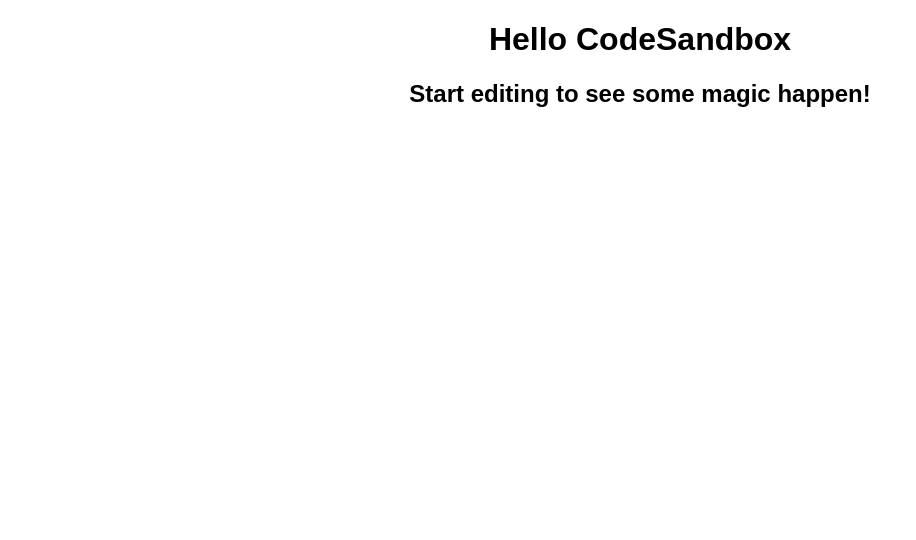
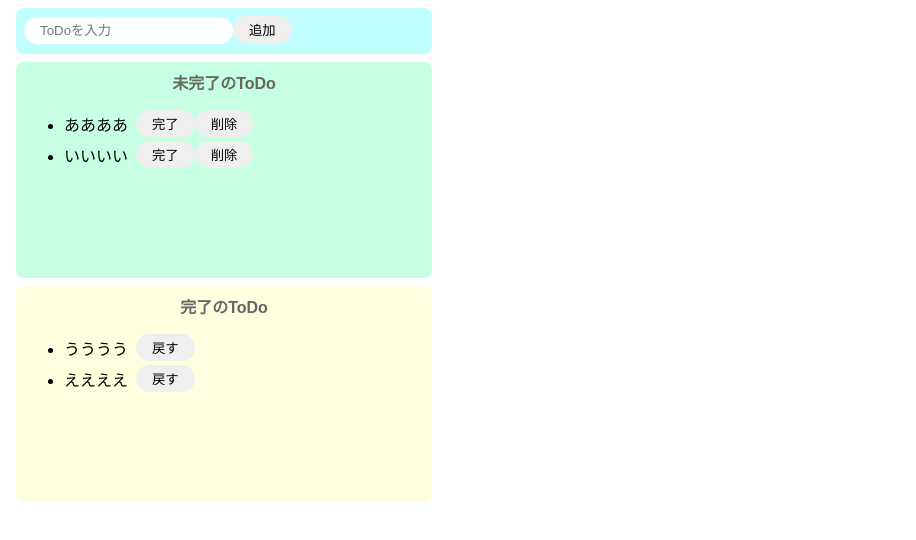
Before and after one commit to nagaiasuka/react-todo, a React (Create React App) app: page / in a window 1280 px wide. Shown: the top 540 px of the page, without its empty margins (0-916 px from the left). Built offline with nearby package versions, Linux system fonts and the light colour scheme.

Commit message:
見た目作成

```diff
--- a/src/App.jsx
+++ b/src/App.jsx
@@ -1,10 +1,47 @@
+import React, { useState } from "react";
 import "./styles.css";
 
-export default function App() {
+export const App = () => {
+  const [incompleteTodos, setIncompleteTodos] = useState([
+    "ああああ",
+    "いいいい"
+  ]);
+  const [completeTodos, setCompleteTodos] = useState(["うううう", "ええええ"]);
   return (
-    <div className="App">
-      <h1>Hello CodeSandbox</h1>
-      <h2>Start editing to see some magic happen!</h2>
-    </div>
+    <>
+      <div className="input-area">
+        <input placeholder="ToDoを入力" />
+        <button>追加</button>
+      </div>
+
+      <div className="incomplete-area">
+        <p className="title">未完了のToDo</p>
+        <ul>
+          {incompleteTodos.map((todo) => {
+            return (
+              <div key={todo} className="list-row">
+                <li>{todo}</li>
+                <button>完了</button>
+                <button>削除</button>
+              </div>
+            );
+          })}
+        </ul>
+      </div>
+
+      <div className="complete-area">
+        <p className="title">完了のToDo</p>
+        <ul>
+          {completeTodos.map((todo) => {
+            return (
+              <div className="list-row">
+                <li>{todo}</li>
+                <button>戻す</button>
+              </div>
+            );
+          })}
+        </ul>
+      </div>
+    </>
   );
-}
+};
--- a/src/index.js
+++ b/src/index.js
@@ -1,12 +1,6 @@
 import { StrictMode } from "react";
 import ReactDOM from "react-dom";
 
-import App from "./App";
+import { App } from "./App";
 
-const rootElement = document.getElementById("root");
-ReactDOM.render(
-  <StrictMode>
-    <App />
-  </StrictMode>,
-  rootElement
-);
+ReactDOM.render(<App />, document.getElementById("root"));
--- a/src/styles.css
+++ b/src/styles.css
@@ -1,4 +1,66 @@
-.App {
+body {
   font-family: sans-serif;
+}
+
+input {
+  border-radius: 16px;
+  border: none;
+  padding: 6px 16px;
+  outline: none;
+}
+
+button {
+  border-radius: 16px;
+  border: none;
+  padding: 4px 16px;
+}
+
+button:hover {
+  background-color: #ff7fff;
+  color: #fff;
+  cursor: pointer;
+}
+
+li {
+  margin-right: 8px;
+}
+
+.input-area {
+  background-color: #c1ffff;
+  width: 400px;
+  height: 30px;
+  border-radius: 8px;
+  padding: 8px;
+  margin: 8px;
+}
+
+.incomplete-area {
+  background-color: #c6ffe2;
+  width: 400px;
+  min-height: 200px;
+  padding: 8px;
+  margin: 8px;
+  border-radius: 8px;
+}
+
+.complete-area {
+  background-color: #ffffe0;
+  width: 400px;
+  min-height: 200px;
+  padding: 8px;
+  margin: 8px;
+  border-radius: 8px;
+}
+
+.title {
   text-align: center;
+  margin-top: 0;
+  font-weight: bold;
+  color: #666;
 }
+
+.list-row {
+  display: flex;
+  align-items: center;
+  padding-bottom: 4px;
+}
```
